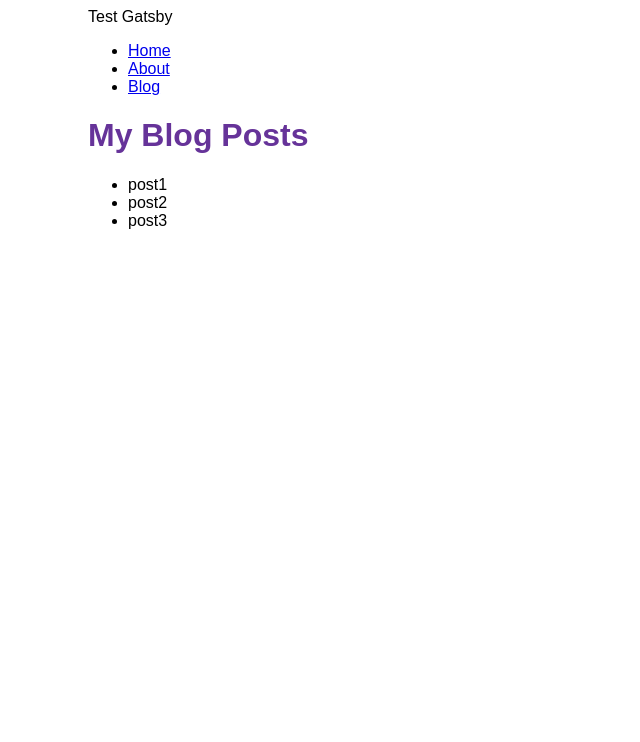
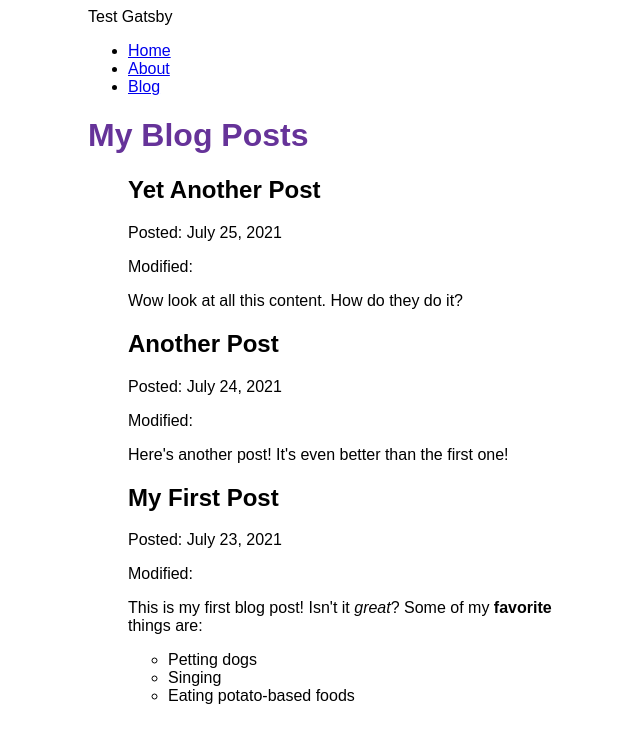
Before and after one commit to Vlad-Lab319/gatsby-test-website, a Gatsby site: page /blog in a window 1280 px wide. Shown: the whole page, without its empty margins (302-942 px from the left). Built offline with nearby package versions, Linux system fonts and the light colour scheme; Gatsby itself is replaced by a stand-in of ours.

Commit message:
Add mdx plugin and fetch data from mdx files

```diff
--- a/blog/post1.mdx
+++ b/blog/post1.mdx
@@ -0,0 +1,9 @@
+---
+title: "My First Post"
+date: "2021-07-23"
+---
+This is my first blog post! Isn't it *great*?
+Some of my **favorite** things are:
+* Petting dogs
+* Singing
+* Eating potato-based foods
--- a/blog/post2.mdx
+++ b/blog/post2.mdx
@@ -0,0 +1,6 @@
+---
+title: "Another Post"
+date: "2021-07-24"
+---
+
+Here's another post! It's even better than the first one!
--- a/blog/post3.mdx
+++ b/blog/post3.mdx
@@ -0,0 +1,6 @@
+---
+title: "Yet Another Post"
+date: "2021-07-25"
+---
+
+Wow look at all this content. How do they do it?
--- a/gatsby-config.js
+++ b/gatsby-config.js
@@ -13,5 +13,6 @@
           path: `${__dirname}/blog`,
         }
       },
+      "gatsby-plugin-mdx",
     ],
 };
--- a/package.json
+++ b/package.json
@@ -15,8 +15,11 @@
     "clean": "gatsby clean"
   },
   "dependencies": {
+    "@mdx-js/mdx": "^1.6.22",
+    "@mdx-js/react": "^1.6.22",
     "gatsby": "^4.9.0",
     "gatsby-plugin-image": "^2.9.0",
+    "gatsby-plugin-mdx": "^3.9.0",
     "gatsby-plugin-sharp": "^4.9.0",
     "gatsby-source-filesystem": "^4.9.0",
     "react": "^17.0.1",
--- a/src/pages/blog.js
+++ b/src/pages/blog.js
@@ -1,5 +1,6 @@
 import React from "react";
 import { graphql } from "gatsby";
+import { MDXRenderer } from "gatsby-plugin-mdx";
 import Layout from "../components/layout";
 
 const BlogPage = ({ data }) => {
@@ -8,10 +9,20 @@
     <Layout pageTitle="My Blog Posts">
       <ul>
         {
-          data.allFile.nodes.map(node => (
-            <li key={node.name}>
-              {node.name} {node.changeTime}
-            </li>
+          data.allMdx.nodes.map(node => (
+
+            <article key={node.id}>
+              <h2>{node.frontmatter.title}</h2>
+              <p>Posted: {node.frontmatter.date}</p>
+              <p>Modified: {node.parent.modifiedTime}</p>
+              <MDXRenderer>
+                {node.body}
+              </MDXRenderer>
+            </article>
+
+            // <li key={node.name}>
+            //   {node.name} {node.changeTime}
+            // </li>
           ))
         }
       </ul>
@@ -19,15 +30,36 @@
   );
 }
 
+// export const query = graphql`
+//   query MyQuery {
+//     allFile {
+//       nodes {
+//         name
+//         changeTime
+//       }
+//     }
+//   }
+// `
+
 export const query = graphql`
-  query MyQuery {
-    allFile {
-      nodes {
-        name
-        changeTime
+query MyQuery {
+  allMdx(sort: {fields: frontmatter___date, order: DESC}) {
+    nodes {
+      frontmatter {
+        title
+        date(formatString: "MMMM D, YYYY")
+      }
+      id
+      body
+      parent {
+        ... on File {
+          modifiedTime(formatString: "MMMM D, YYYY")
+        }
       }
     }
   }
+}
 `
 
+
 export default BlogPage;
```
Also changed, not shown: 1 other file.
